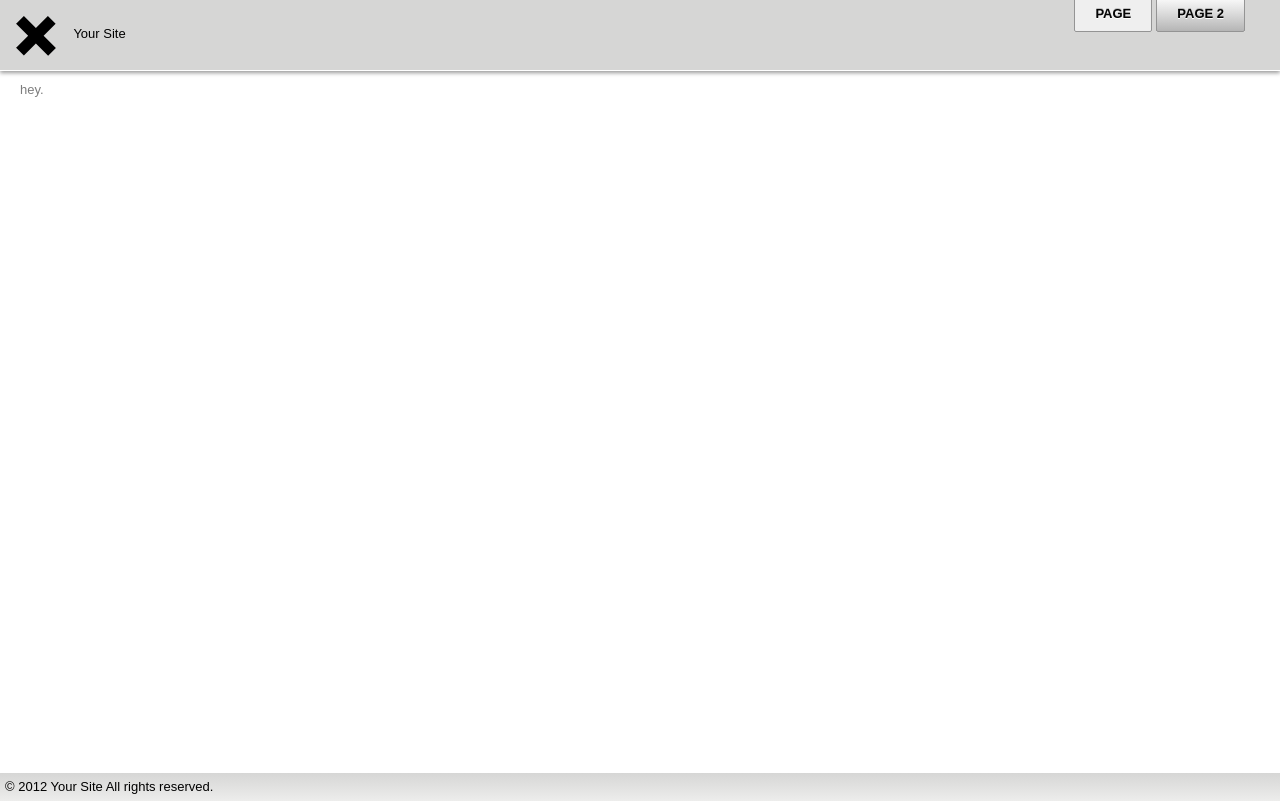
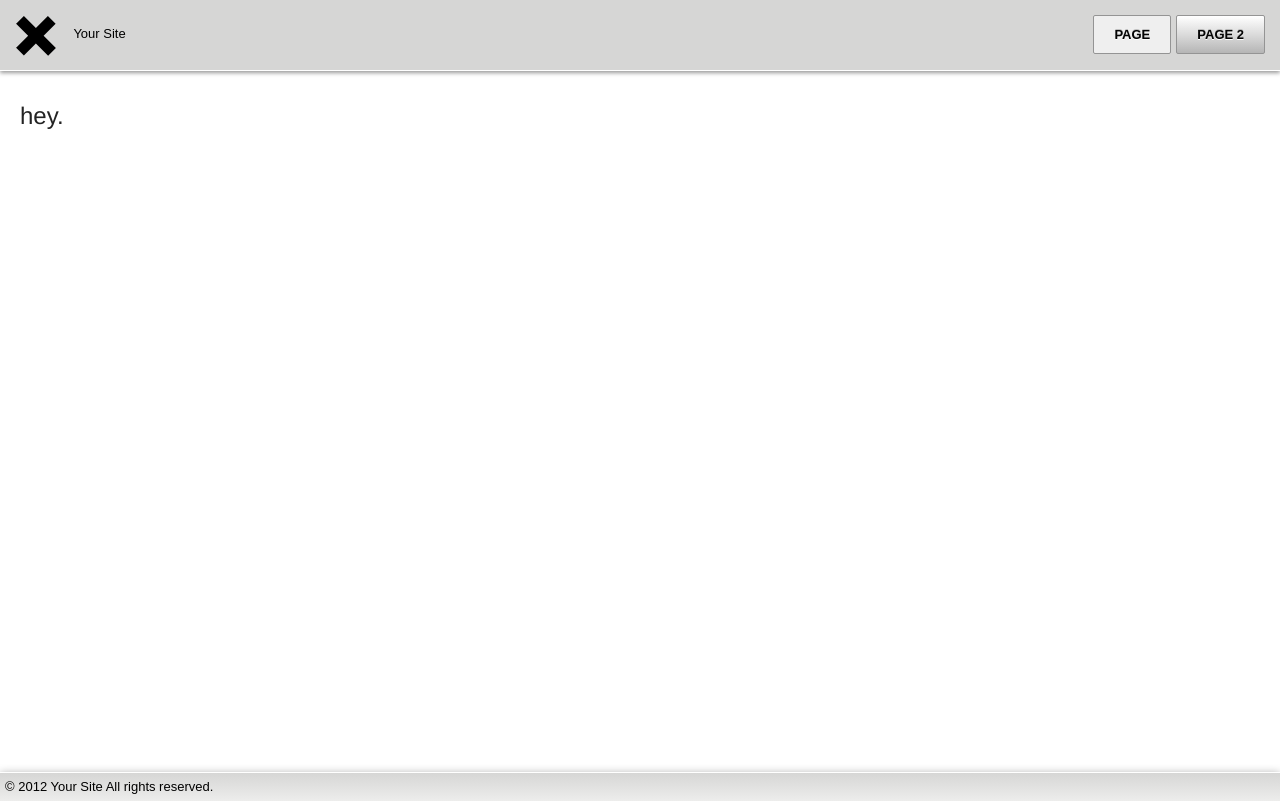
Before and after one commit to a2thek26/ci_template, a CodeIgniter app: page / in a window 1280 px wide. Run offline with CodeIgniter, Linux system fonts and the light colour scheme.

Commit message:
More style updates.

```diff
--- a/application/views/page_view.php
+++ b/application/views/page_view.php
@@ -1 +1 @@
-hey.
+<h1>hey.</h1>
--- a/assets/css/styles.css
+++ b/assets/css/styles.css
@@ -106,10 +106,10 @@ body { height:100%; font:13px/17px arial; color:#7d7d7d; margin:0; padding:0; }
 img { border:0; }
 form { margin:0; }
 *:focus { outline:0; }
-h1 { font:24px/30px arial; color:#232323; margin:0; padding:20px 0 6px 0; }
-h2 { font:18px/22px arial; color:#232323; margin:0 0 6px 0; padding:0; }
-h3 { font:14px/14px arial; color:#959595; clear:both; margin:0 0 6px 0; padding:0; }
-h4 { font:14px/18px arial; color:#959595; margin:0 0 6px 0; padding:0; }
+h1 { font:24px/30px helvetica,arial; color:#232323; margin:0; padding:20px 0 6px 0; }
+h2 { font:18px/22px helvetica,arial; color:#232323; margin:0 0 6px 0; padding:0; }
+h3 { font:14px/14px helvetica,arial; color:#959595; clear:both; margin:0 0 6px 0; padding:0; }
+h4 { font:14px/18px helvetica,arial; color:#959595; margin:0 0 6px 0; padding:0; }
 ul { margin:0 0 12px 0; padding:0 0 0 24px; }
 ol { margin:0 0 12px 0; padding:0 0 0 24px; }
 li { margin:0 0 6px 0; padding:0; }
@@ -125,7 +125,7 @@ sup { font:7px/7px arial; }
 header { background:#d6d6d5; color:#000; overflow:hidden; border-bottom:1px solid #fff; box-shadow:0 2px 4px rgba(0,0,0,.4); margin-bottom:10px; }
 header .logo { padding:10px; }
 div[role=main] { padding:0 20px; }
-footer { border-top:1px solid #fff; color:#000; line-height:18px; clear:both; padding:5px; }
+footer { border-top:1px solid #fff; color:#000; line-height:18px; clear:both; box-shadow:0 2px 10px rgba(0,0,0,.4); padding:5px; }
 footer {
   background:#d6d6d5;
   background:-moz-linear-gradient(top, #d6d6d5 0%, #ededec 100%);
@@ -154,11 +154,10 @@ footer p { margin-bottom:0; }
 
 /*  MENU > MAIN */
 nav { float:right; }
-nav .menu { float:right; list-style:none; margin:0; padding:5px; }
+nav .menu { float:right; list-style:none; margin:0; padding:15px; }
 nav .menu li { float:left; margin:0; padding:0; }
 
-nav .menu li a { font-size:13px; font-weight:bold; color:#050505; text-transform:uppercase; }
-nav .menu li a { padding:10px 20px; margin-left:4px; }
+nav .menu li a { font-size:13px; font-weight:bold; color:#050505; text-transform:uppercase; display:block; padding:10px 20px; margin-left:5px; }
 nav .menu li a {
   background: -webkit-linear-gradient( top, #ffffff 0%, #dbdbdb 50%, #b5b5b5);
   background: -moz-linear-gradient( top, #ffffff 0%, #dbdbdb 50%, #b5b5b5);
@@ -172,24 +171,21 @@ nav .menu li a {
   text-shadow: 0 -1px 0 rgba(0,0,0,0.2), 0 1px 0 rgba(255,255,255,1);
 }
 
-nav .menu li a:hover {
-  background: #b5b5b5;
-  text-decoration: none;
-
+nav .menu li a:hover { background:#b5b5b5; text-decoration:none;
   -webkit-box-shadow: 0 2px 4px rgba(0,0,0,.3);
   box-shadow: 0 2px 4px rgba(0,0,0,.3);
 }
 
 nav .menu li a {
   -webkit-transition: all .2s linear;
-  -moz-transition: all .2s linear;
-  -o-transition: all .2s linear;
-  -ms-transition: all .2s linear;
-  transition: all .2s linear;
+  -moz-transition:    all .2s linear;
+  -o-transition:      all .2s linear;
+  -ms-transition:     all .2s linear;
+  transition:         all .2s linear;
 }
 
 nav .menu li.active a { background: #efefef; }
-nav .menu li.last { margin-right:30px; }
+nav .menu li.last {  }
 
 /* FORM > INPUTS */
 input[type=text], input[type=password], textarea { width:300px; background:#fff; border:1px solid #7d7d7d; border-radius:3px; padding:8px 4px; }
```
